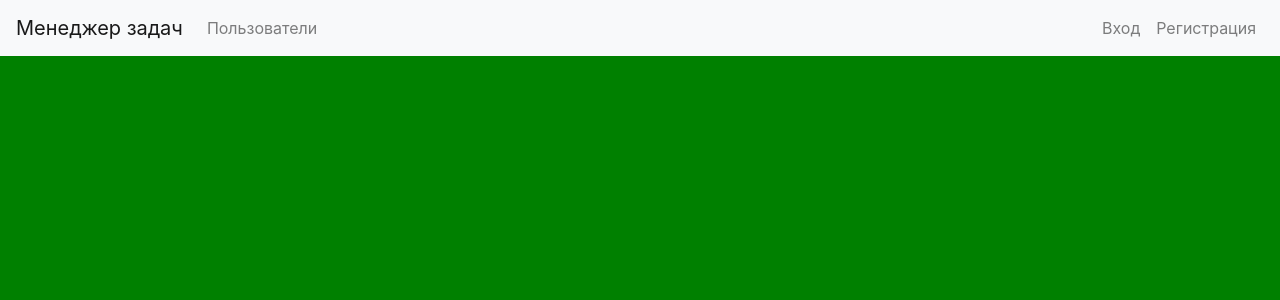
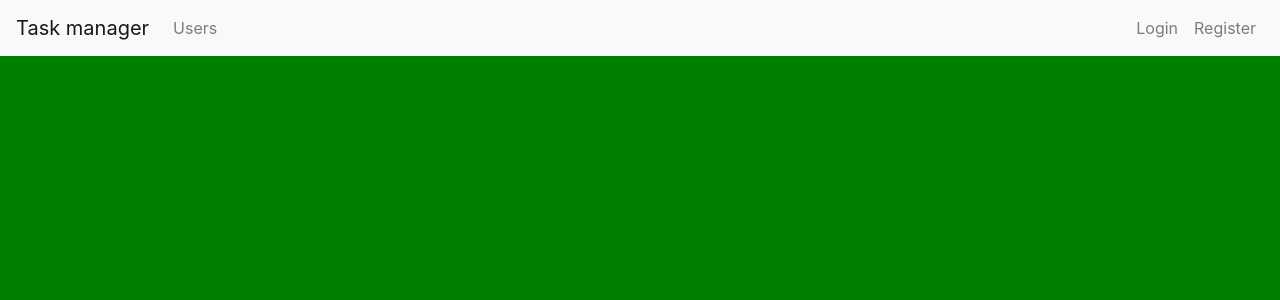
Before and after one commit to zavr1k/python-project-lvl4, a Django app: page / in a window 1280 px wide. Shown: the top 300 px of the page. Run offline with Django 3.2, Linux system fonts and the light colour scheme; some libraries are stand-ins or nearby versions.

Commit message:
added internationalization

```diff
--- a/task_manager/settings.py
+++ b/task_manager/settings.py
@@ -51,6 +51,7 @@ INSTALLED_APPS = [
 MIDDLEWARE = [
     'django.middleware.security.SecurityMiddleware',
     'django.contrib.sessions.middleware.SessionMiddleware',
+    'django.middleware.locale.LocaleMiddleware',
     'django.middleware.common.CommonMiddleware',
     'django.middleware.csrf.CsrfViewMiddleware',
     'django.contrib.auth.middleware.AuthenticationMiddleware',
--- a/task_manager/urls.py
+++ b/task_manager/urls.py
@@ -18,6 +18,7 @@ from django.conf.urls.static import static
 from django.contrib import admin
 from django.urls import path, include
 
+
 urlpatterns = [
     path('', include('tasks.urls')),
     path('admin/', admin.site.urls),
--- a/tasks/templates/tasks/base.html
+++ b/tasks/templates/tasks/base.html
@@ -1,5 +1,6 @@
 {% load bootstrap4 %}
 {% load static %}
+{% load i18n %}
 <!doctype html>
 <html lang="en">
 <head>
--- a/tasks/templates/tasks/main.html
+++ b/tasks/templates/tasks/main.html
@@ -1,3 +1,3 @@
 {% extends 'tasks/base.html' %}
-{% block title %} Менеджер задач {% endblock %}
+{% block title %} {{ title }} {% endblock %}
 {% block content %}{% endblock %}
--- a/tasks/templates/tasks/nav.html
+++ b/tasks/templates/tasks/nav.html
@@ -1,5 +1,6 @@
+{% load i18n %}
 <nav class="navbar navbar-expand-lg navbar-light bg-light">
-  <a class="navbar-brand" href="#">Менеджер задач</a>
+  <a class="navbar-brand" href="#">{% translate "Task manager" %}</a>
   <button class="navbar-toggler" type="button" data-toggle="collapse" data-target="#navbarSupportedContent" aria-controls="navbarSupportedContent" aria-expanded="false" aria-label="Toggle navigation">
     <span class="navbar-toggler-icon"></span>
   </button>
@@ -7,15 +8,15 @@
   <div class="collapse navbar-collapse" id="navbarSupportedContent">
     <ul class="navbar-nav mr-auto">
       <li class="nav-item">
-        <a class="nav-link" href="#">Пользователи</a>
+        <a class="nav-link" href="#">{% translate "Users" %}</a>
       </li>
     </ul>
     <ul class="navbar-nav">
       <li class="nav-item">
-        <a class="nav-link" href="#">Вход</a>
+        <a class="nav-link" href="#">{% translate "Login" %}</a>
       </li>
       <li class="nav-item">
-        <a class="nav-link" href="#">Регистрация</a>
+        <a class="nav-link" href="#">{% translate "Register" %}</a>
       </li>
     </ul>
   </div>
--- a/tasks/views.py
+++ b/tasks/views.py
@@ -1,5 +1,9 @@
 from django.shortcuts import render
+from django.utils.translation import gettext as _
 
 
 def home(request):
-    return render(request, 'tasks/main.html')
+    content = {
+        'title': _('Task manager')
+    }
+    return render(request, 'tasks/main.html', content)
```
Also changed, not shown: tasks/locale/ru/LC_MESSAGES/django.po (added), 1 other file.
